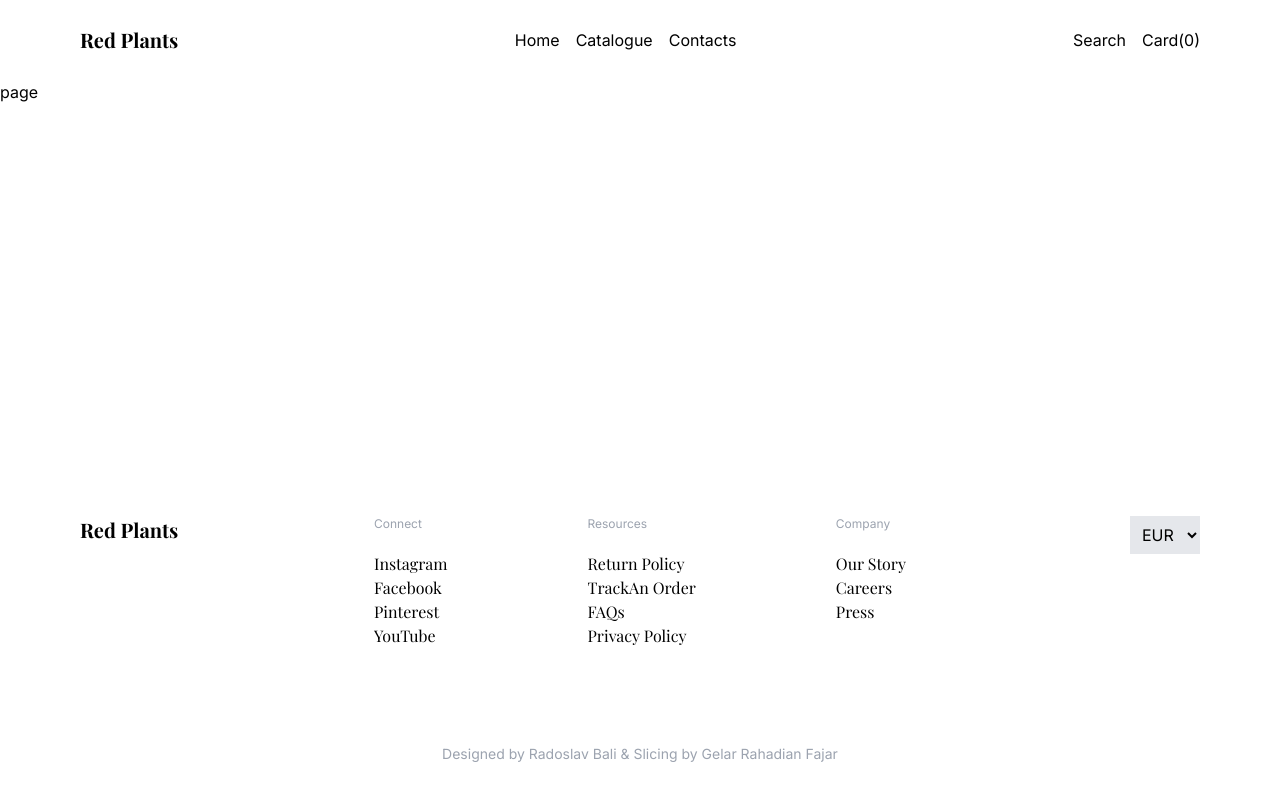
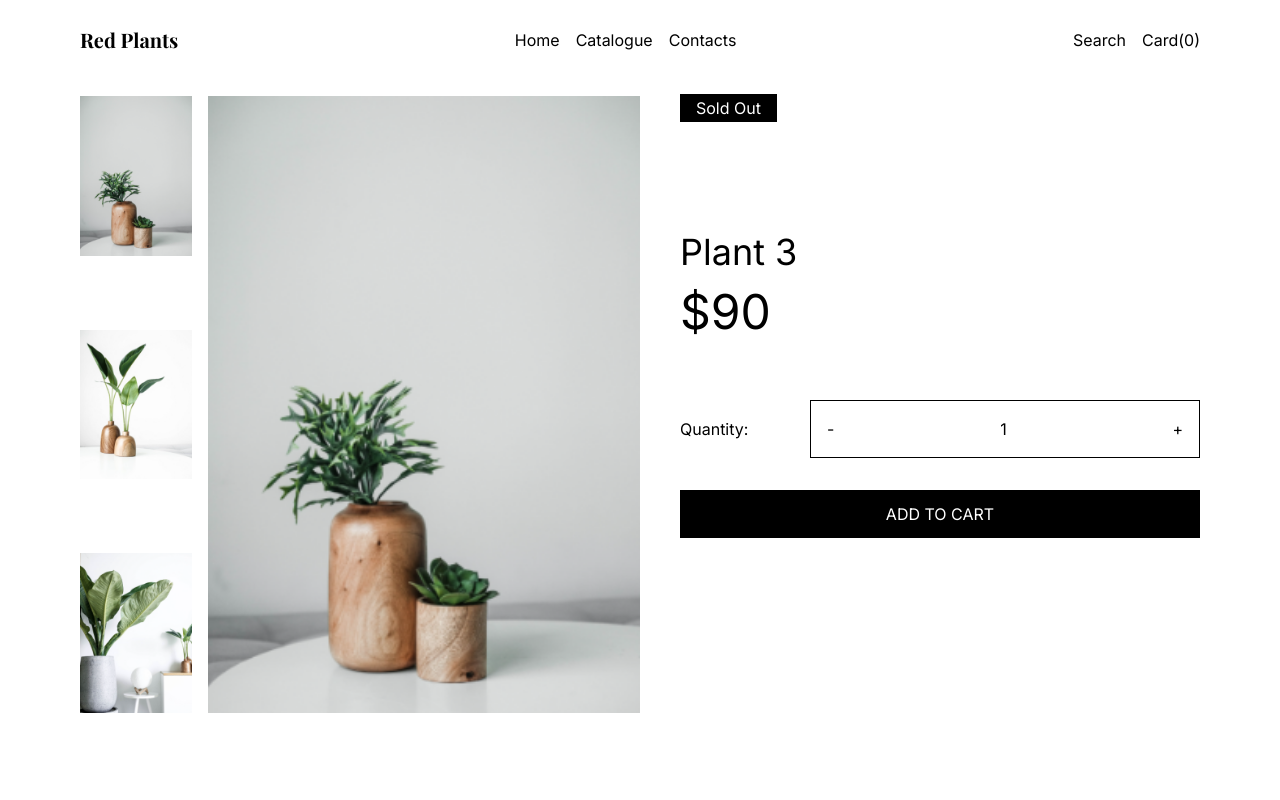
Before and after one commit to gelarahadian/red-plants, a Next.js app: page /plant in a window 1280 px wide. Shown: the top 800 px of the page. Built offline with nearby package versions, Linux system fonts and the light colour scheme; a web font is replaced by a local one.

Commit message:
feat: add plant page

```diff
--- a/app/page.tsx
+++ b/app/page.tsx
@@ -8,7 +8,9 @@ import { useEffect } from "react";
 
 export default function Home() {
   useEffect(() => {
-    AOS.init({});
+    AOS.init({
+      duration: 1000,
+    });
   }, []);
   return (
     <main className="max-w-6xl mx-auto px-4">
--- a/app/plant/page.tsx
+++ b/app/plant/page.tsx
@@ -1,7 +1,19 @@
-import React from "react";
+"use client";
+import PlantItem from "@/components/PlantItem";
+import React, { useEffect } from "react";
+import AOS from "aos";
 
 const page = () => {
-  return <div>page</div>;
+  useEffect(() => {
+    AOS.init({
+      duration: 1000,
+    });
+  }, []);
+  return (
+    <main className="max-w-6xl mx-auto px-4 mt-4">
+      <PlantItem />
+    </main>
+  );
 };
 
 export default page;
--- a/components/Category.tsx
+++ b/components/Category.tsx
@@ -36,7 +36,6 @@ const Category = () => {
             data-aos="fade-up"
             data-aos-delay={`${100 * i}`}
           >
-            <a href="#">
             <Image
               src={category.img}
               alt={category.title}
@@ -46,7 +45,6 @@ const Category = () => {
             <p className={`mt-5 text-2xl ${playPairDisplay.className}`}>
               {category.title}
             </p>
-            </a>
           </li>
         ))}
       </ul>
--- a/components/Feature.tsx
+++ b/components/Feature.tsx
@@ -1,5 +1,6 @@
 import { Playfair_Display } from "next/font/google";
 import Image from "next/image";
+import Link from "next/link";
 import React from "react";
 
 const playPairDisplay = Playfair_Display({ subsets: ["latin"] });
@@ -10,16 +11,19 @@ const Feature = () => {
       name: "Plant 1",
       price: 70,
       img: "/img/plant-1.png",
+      sold: false,
     },
     {
       name: "Plant 2",
       price: 80,
       img: "/img/plant-2.png",
+      sold: false,
     },
     {
       name: "Plant 3",
       price: 90,
       img: "/img/plant-3.png",
+      sold: true,
     },
   ];
   return (
@@ -56,12 +60,21 @@ const Feature = () => {
                 data-aos="fade-up"
                 data-aos-delay={`${100 * i}`}
               >
+                <Link href={"/plant"}>
+                  <div className="relative">
                     <Image
                       src={plant.img}
                       alt={plant.name}
                       width={260}
                       height={300}
                     />
+                    {plant.sold && (
+                      <div className="absolute top-4 right-4 bg-black py-1 px-4 text-white">
+                        Sold Out
+                      </div>
+                    )}
+                  </div>
+                </Link>
                 <h5>{plant.name}</h5>
                 <p>${plant.price}</p>
               </li>
--- a/components/Header.tsx
+++ b/components/Header.tsx
@@ -1,4 +1,5 @@
 import { Playfair_Display } from "next/font/google";
+import Link from "next/link";
 import React from "react";
 
 const playPairDisplay = Playfair_Display({ subsets: ["latin"] });
@@ -7,9 +8,11 @@ const Header = () => {
   return (
     <header className="sticky top-0 inset-x-0 flex items-center h-20 bg-white/70 backdrop-blur z-50">
       <div className="flex justify-between items-center w-full max-w-6xl px-4 mx-auto">
-        <h3 className={`text-xl font-bold  ${playPairDisplay.className}`}>
-          Red Plants
-        </h3>
+        <Link href={"/"}>
+          <h3 className={`text-xl font-bold  ${playPairDisplay.className}`}>
+            Red Plants
+          </h3>
+        </Link>
         <nav>
           <ul className="flex space-x-4">
             <li>Home</li>
--- /dev/null
+++ b/components/PlantItem.tsx
@@ -0,0 +1,63 @@
+import Image from "next/image";
+import React from "react";
+
+const PlantItem = () => {
+  return (
+    <section>
+      <div className="flex">
+        <div data-aos="fade-up" className="w-1/2 z-10">
+          <div className="flex">
+            <div className="w-1/5 flex flex-col justify-between">
+              <Image
+                className="object-cover w-full"
+                src="/img/plant-3.png"
+                alt="Plant 3"
+                width={100}
+                height={200}
+              />
+              <Image
+                className="object-cover w-full"
+                src="/img/plant-2.png"
+                alt="Plant 2"
+                width={100}
+                height={200}
+              />{" "}
+              <Image
+                className="object-cover w-full"
+                src="/img/plant-1.png"
+                alt="Plant 1"
+                width={100}
+                height={200}
+              />
+            </div>
+            <div className="w-4/5">
+              <Image
+                className="object-cover w-full pl-4"
+                src="/img/plant-3.png"
+                alt="Plant 3"
+                width={300}
+                height={400}
+              />
+            </div>
+          </div>
+        </div>
+        <div data-aos="fade-left" data-aos-delay="300" className="w-1/2 pl-10">
+          <span className="px-4 py-1 bg-black text-white">Sold Out</span>
+          <h2 className="text-4xl mt-28">Plant 3</h2>
+          <h2 className="text-5xl mt-4">$90</h2>
+          <div className="flex items-center mt-16">
+            <p className="flex-1">Quantity:</p>
+            <div className="w-3/4 flex justify-between p-4 border border-black ">
+              <button>-</button>1<button>+</button>
+            </div>
+          </div>
+          <button className="w-full bg-black h-12 text-white mt-8 ">
+            ADD TO CART
+          </button>
+        </div>
+      </div>
+    </section>
+  );
+};
+
+export default PlantItem;
```
Lines whose indentation alone changed are shown as unchanged.
